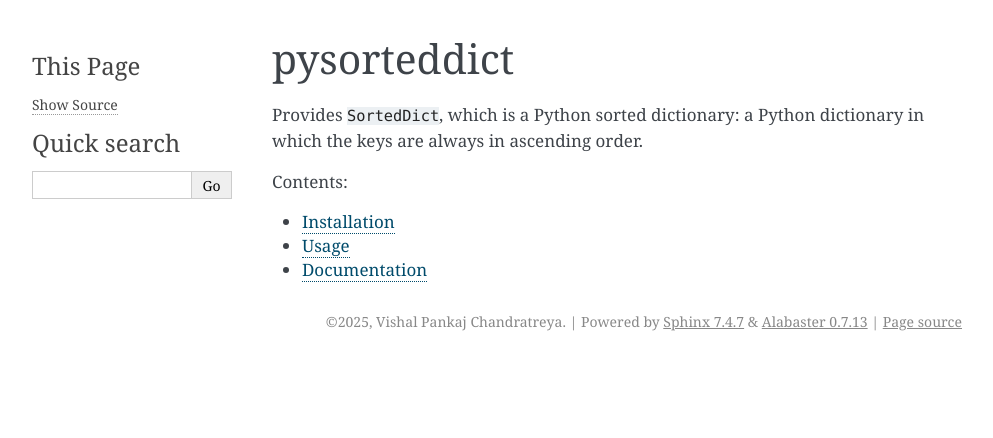
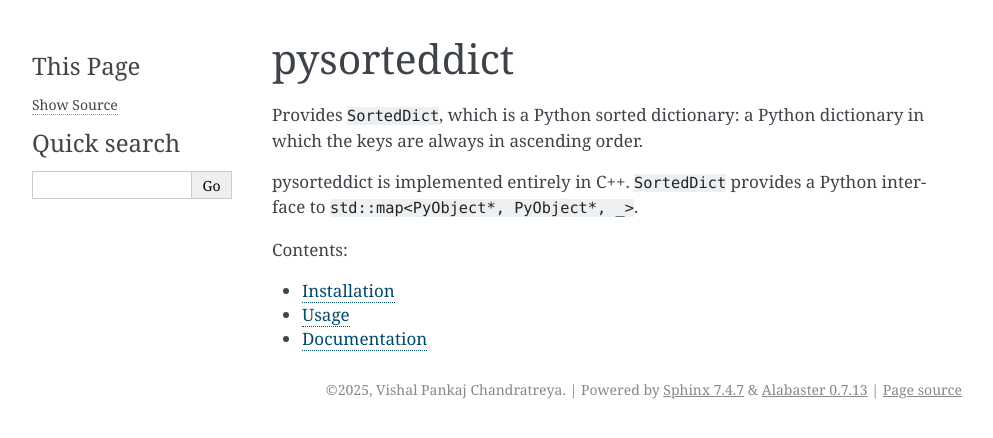
Before and after one commit to tfpf/pysorteddict, a Sphinx documentation site: the page built from docs/index.rst, in a window 1280 px wide. Shown: the top 438 px of the page, without its empty margins (148-1141 px from the left). Built offline with Sphinx 7.4.7, drawn with Linux system fonts in a browser that asks for light colours.

```diff
--- a/docs/index.rst
+++ b/docs/index.rst
@@ -3,6 +3,9 @@ pysorteddict
 
 Provides ``SortedDict``, which is a Python sorted dictionary: a Python dictionary in which the keys are always in
 ascending order.
+
+pysorteddict is implemented entirely in C++. ``SortedDict`` provides a Python interface to
+``std::map<PyObject*, PyObject*, _>``.
 
 .. toctree::
    :maxdepth: 2
```
Also changed, not shown: README.md (+3 -0 lines).
